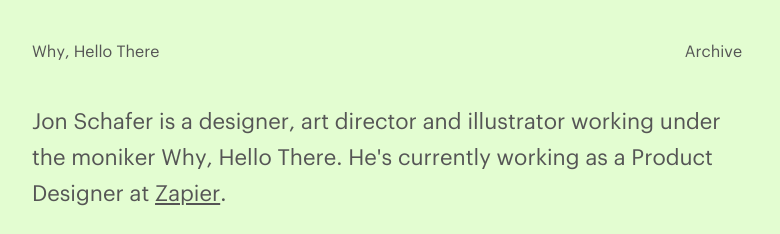
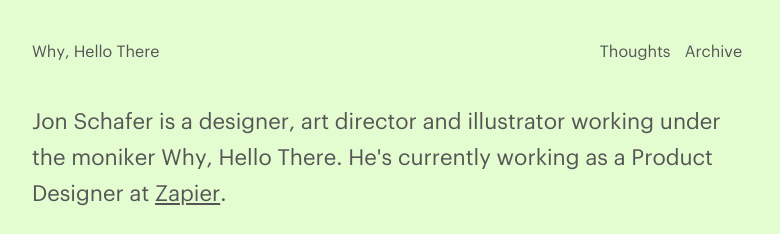
Before and after one commit to jonaschafer/jonaschafer.github.io, a Jekyll site: the page built from index.html, in a window 1280 px wide. Shown: the top 234 px of the page, without its empty margins (248-1028 px from the left). Built offline with Jekyll 4.4.1, drawn with Linux system fonts in a browser that asks for light colours.

Commit message:
updated nav to include thoughts link, changed thoughts layout to include global footer

```diff
--- a/_includes/navigation.html
+++ b/_includes/navigation.html
@@ -7,7 +7,7 @@
     <div class="right">
       <!-- <a class="no-underline" href="/work">Work</a> -->
       <!-- <a class="no-underline" href="/contact">Contact</a> -->
-      <!-- <a class="no-underline" href="/thoughts">Thoughts</a> -->
+      <a class="no-underline" href="/thoughts">Thoughts</a>
       <a class="no-underline" href="/archive">Archive</a>
     </div>
   </div>
```
Also changed, not shown: assets/stylesheets/fun/thoughts.scss (added).
